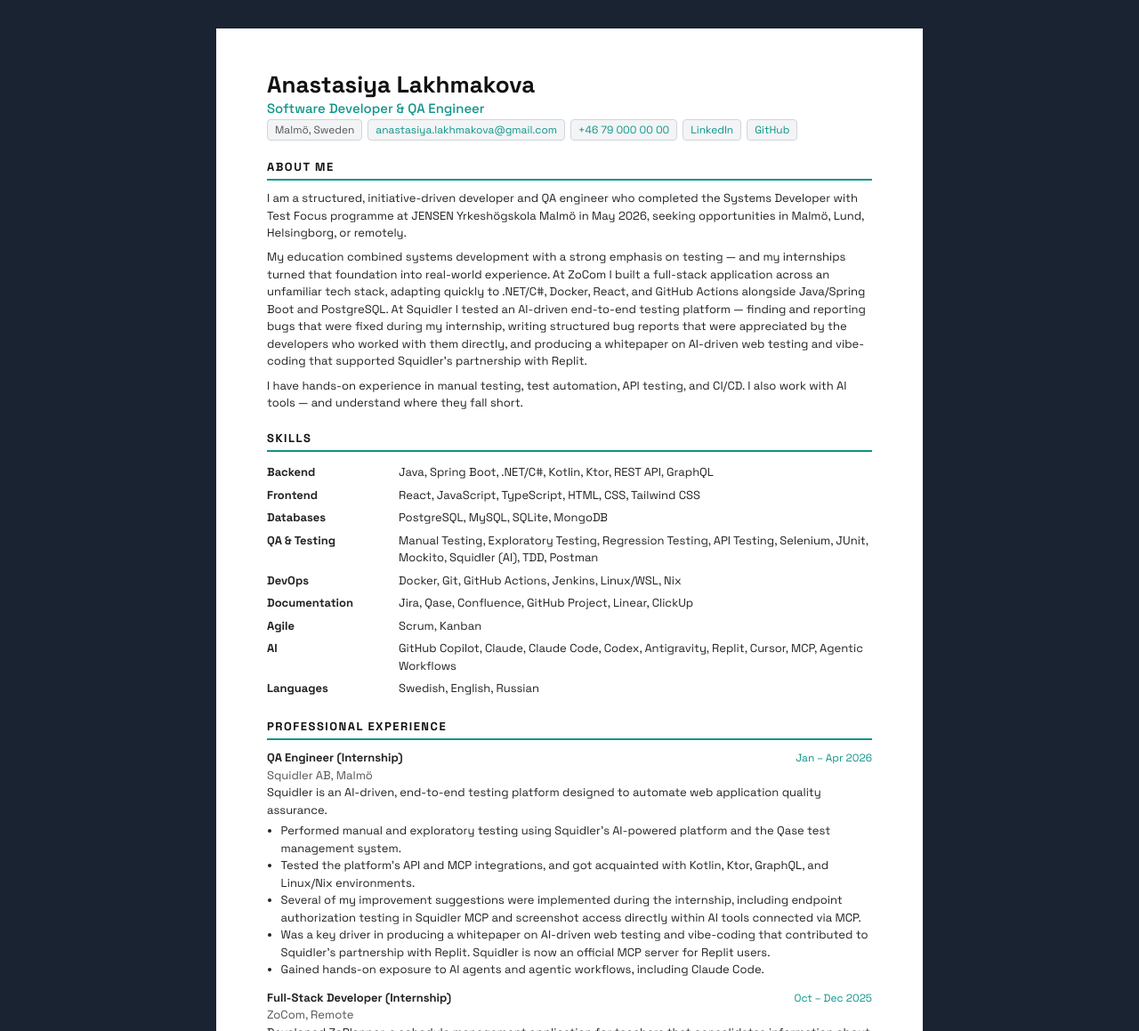
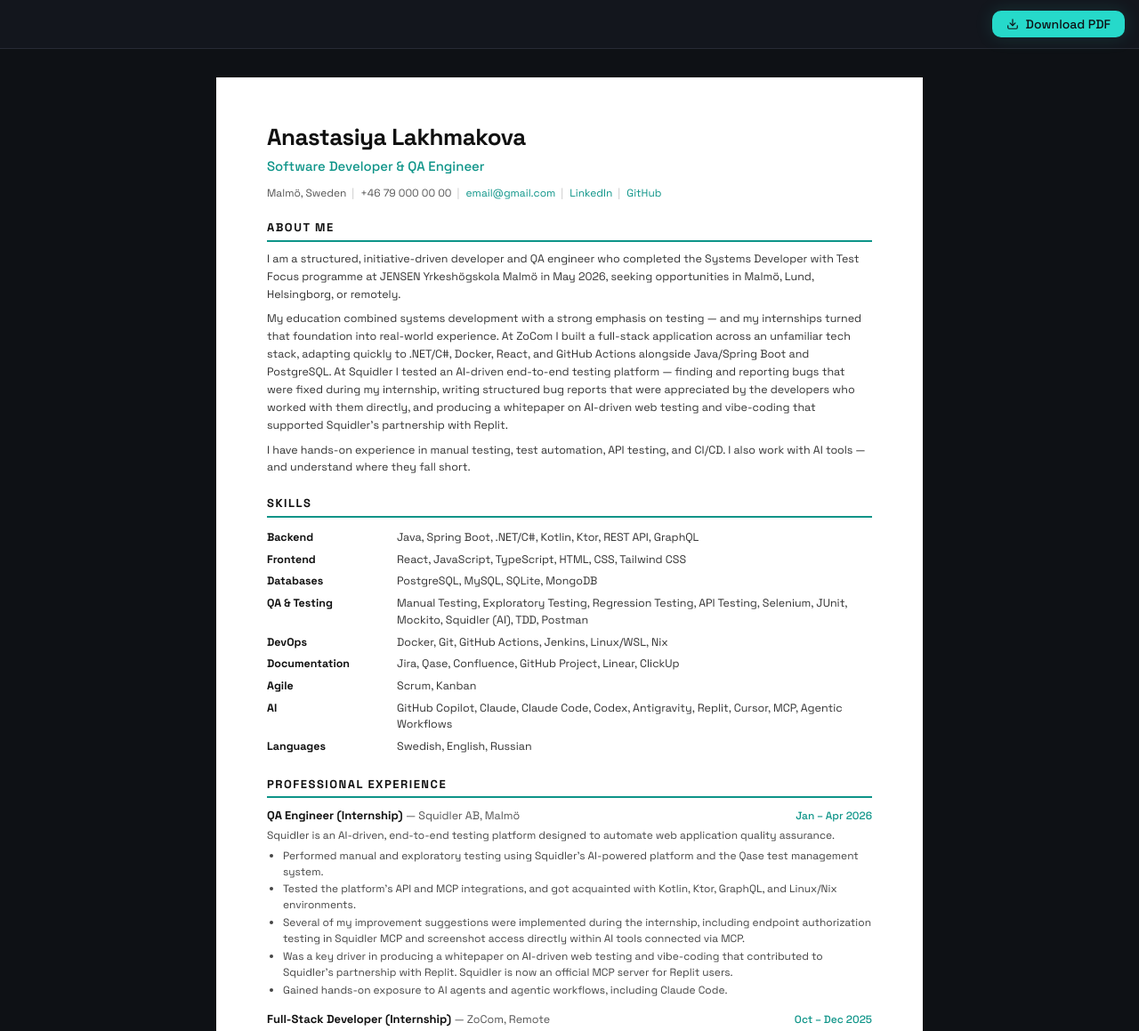
Before and after one commit to alakhmakova/cv-page, a plain HTML site: page index.html in a window 1280 px wide. Shown: the top 1159 px of the page at 89% size. Drawn offline with Linux system fonts and the light colour scheme.

Commit message:
Add Download PDF button

```diff
--- a/index.html
+++ b/index.html
@@ -5,16 +5,25 @@
     <meta name="viewport" content="width=device-width, initial-scale=1.0" />
     <title>Anastasiya Lakhmakova</title>
     <link rel="stylesheet" href="style.css" />
+    <script type="module" src="js/main.js"></script>
   </head>
   <body>
+    <nav class="toolbar" aria-label="CV actions">
+      <button type="button" data-action="print">
+        <!-- Download icon (inline SVG). aria-hidden: screen readers skip it,
+             the button text already says what it does. -->
+        <svg width="14" height="14" viewBox="0 0 24 24" fill="none" stroke="currentColor" stroke-width="2" stroke-linecap="round" stroke-linejoin="round" aria-hidden="true"><path d="M21 15v4a2 2 0 0 1-2 2H5a2 2 0 0 1-2-2v-4" /><polyline points="7 10 12 15 17 10" /><line x1="12" y1="15" x2="12" y2="3" /></svg>
+        Download PDF
+      </button>
+    </nav>
     <main id="cv">
       <header>
         <h1 data-editable>Anastasiya Lakhmakova</h1>
         <p class="job-title" data-editable>Software Developer &amp; QA Engineer</p>
         <ul class="contacts">
           <li data-editable>Malmö, Sweden</li>
-          <li><a href="mailto:email@gmail.com" data-editable>anastasiya.lakhmakova@gmail.com</a></li>
           <li><a href="tel:+46790000000" data-editable>+46 79 000 00 00</a></li>
+          <li><a href="mailto:email@gmail.com" data-editable>email@gmail.com</a></li>
           <!-- Web links open in a new tab (target="_blank"); rel="noopener noreferrer"
                stops the new page from accessing this page. mailto: and tel: open an app. -->
           <li><a href="https://linkedin.com/in/anastasiya-lakhmakova" target="_blank" rel="noopener noreferrer" data-editable>LinkedIn</a></li>
@@ -75,10 +84,12 @@
         <h2 data-editable>Professional Experience</h2>
         <article data-block>
           <div class="entry-header">
+            <div>
               <h3 data-editable>QA Engineer (Internship)</h3>
+              <span class="entry-place" data-editable>Squidler AB, Malmö</span>
+            </div>
             <p class="dates" data-editable>Jan – Apr 2026</p>
           </div>
-          <p class="entry-place" data-editable>Squidler AB, Malmö</p>
           <p class="entry-description" data-editable>Squidler is an AI-driven, end-to-end testing platform designed to automate web application quality assurance.</p>
           <ul data-editable>
             <li>Performed manual and exploratory testing using Squidler's AI-powered platform and the Qase test management system.</li>
@@ -90,10 +101,12 @@
         </article>
         <article data-block>
           <div class="entry-header">
+            <div>
               <h3 data-editable>Full-Stack Developer (Internship)</h3>
+              <span class="entry-place" data-editable>ZoCom, Remote</span>
+            </div>
             <p class="dates" data-editable>Oct – Dec 2025</p>
           </div>
-          <p class="entry-place" data-editable>ZoCom, Remote</p>
           <p class="entry-description" data-editable>Developed ZoPlanner, a schedule management application for teachers that consolidates information about schedules, assignments, and availability into a dynamic and user-friendly interface.</p>
           <ul data-editable>
             <li>Worked in an agile team and contributed across the full stack: a Spring Boot API layer for database access, a .NET/C# service handling business logic, and a React frontend, all communicating over a Docker network with PostgreSQL.</li>
@@ -104,10 +117,12 @@
         </article>
         <article data-block>
           <div class="entry-header">
+            <div>
               <h3 data-editable>Software Tester</h3>
+              <span class="entry-place" data-editable>Quality Lab</span>
+            </div>
             <p class="dates" data-editable>Jul 2022 – Oct 2023</p>
           </div>
-          <p class="entry-place" data-editable>Quality Lab</p>
           <p class="entry-description" data-editable></p>
           <ul data-editable>
             <li>Conducted manual functional, regression, and exploratory testing across web and mobile platforms.</li>
@@ -118,10 +133,12 @@
         </article>
         <article data-block>
           <div class="entry-header">
+            <div>
               <h3 data-editable>Administrator</h3>
+              <span class="entry-place" data-editable>Ariel Pole Studio AB, Malmö</span>
+            </div>
             <p class="dates" data-editable>Oct 2023 – Mar 2025</p>
           </div>
-          <p class="entry-place" data-editable>Ariel Pole Studio AB, Malmö</p>
           <p class="entry-description" data-editable></p>
           <ul data-editable>
             <li>Managed booking systems and maintained the website.</li>
@@ -135,10 +152,12 @@
         <h2 data-editable>Projects</h2>
         <article data-block>
           <div class="entry-header">
+            <div>
               <h3 data-editable>Spira – Full-Stack Goal-Planning Platform</h3>
+            </div>
             <p class="dates" data-editable>2025 – Present</p>
           </div>
-          <p class="entry-place"><a href="https://github.com/alakhmakova/spira-mindscape" target="_blank" rel="noopener noreferrer" data-editable>github.com/alakhmakova/spira-mindscape</a></p>
+          <p class="entry-link"><a href="https://github.com/alakhmakova/spira-mindscape" target="_blank" rel="noopener noreferrer" data-editable>github.com/alakhmakova/spira-mindscape</a></p>
           <p class="entry-description" data-editable>A web and Android app that helps users plan and reach their goals with AI, based on the GROW coaching model. Personal side project.</p>
           <ul data-editable>
             <li>Defined a clear MVP scope and deployed the product entirely on my own: Spring Boot 3/Java backend built with Maven, PostgreSQL database (Spring Data JPA, Flyway migrations), and React 19/TypeScript frontend.</li>
@@ -154,10 +173,12 @@
         <h2 data-editable>Education</h2>
         <article data-block>
           <div class="entry-header">
+            <div>
               <h3 data-editable>Systems Developer with Test Focus</h3>
+              <span class="entry-place" data-editable>JENSEN Yrkeshögskola, Malmö</span>
+            </div>
             <p class="dates" data-editable>Aug 2024 – May 2026</p>
           </div>
-          <p class="entry-place" data-editable>JENSEN Yrkeshögskola, Malmö</p>
           <p class="entry-description" data-editable></p>
           <ul data-editable>
             <li>Core understanding of OOP concepts; design, development, and testing of Java-based applications</li>
--- a/style.css
+++ b/style.css
@@ -2,14 +2,15 @@
    CV page styles
    1. Variables
    2. Base
-   3. CV sheet
-   4. Header
-   5. Sections
-   6. Entries (experience, projects, education)
-   7. Skills
-   8. Hidden elements
-   9. Responsive (mobile)
-   10. Print
+   3. Toolbar
+   4. CV sheet
+   5. Header
+   6. Sections
+   7. Entries (experience, projects, education)
+   8. Skills
+   9. Hidden elements
+   10. Responsive (mobile)
+   11. Print
    ========================================================= */
 
 @import url("https://fonts.googleapis.com/css2?family=Space+Grotesk:wght@400;500;700&display=swap");
@@ -23,10 +24,19 @@
 :root {
   --accent: #0d9488;
   --text: #222222;
+  --text-heading: #111111;
+  --text-body: #333333;
+  --text-soft: #444444;
   --text-muted: #555555;
-  --page-bg: #1a2332;
+  --page-bg: #0e1115;
   --sheet-bg: #ffffff;
-  --border: #d1d5db;
+  --border: #cccccc;
+
+  /* Toolbar (screen only) */
+  --toolbar-bg: rgba(21, 24, 30, 0.9);
+  --toolbar-border: #272b35;
+  --button-bg: #26d9ca;
+  --button-text: #0e1115;
 
   --font-family: "Space Grotesk", "Segoe UI", Arial, sans-serif;
   --font-size: 13px;
@@ -65,7 +75,49 @@ a:focus-visible {
   text-decoration: underline;
 }
 
-/* ---------- 3. CV sheet ---------- */
+/* ---------- 3. Toolbar ----------
+   A bar across the whole window. position: sticky keeps it at the
+   top of the window while the page scrolls; z-index keeps it above
+   the CV sheet. backdrop-filter blurs the page behind the
+   semi-transparent background. */
+.toolbar {
+  position: sticky;
+  top: 0;
+  z-index: 10;
+  display: flex;
+  justify-content: flex-end;
+  padding: 12px 16px;
+  border-bottom: 1px solid var(--toolbar-border);
+  background: var(--toolbar-bg);
+  backdrop-filter: blur(12px);
+}
+
+/* inline-flex puts the icon and the text in one row;
+   align-items: center centers them vertically; gap is the space
+   between them. The box-shadow is a soft glow around the button. */
+.toolbar button {
+  display: inline-flex;
+  align-items: center;
+  gap: 8px;
+  padding: 6px 16px;
+  border: none;
+  border-radius: 10px;
+  background: var(--button-bg);
+  color: var(--button-text);
+  font-family: inherit;
+  font-size: 14px;
+  font-weight: 500;
+  box-shadow: 0 0 20px rgba(38, 217, 202, 0.15);
+  cursor: pointer;
+}
+
+/* Hover and keyboard focus: the button becomes slightly transparent. */
+.toolbar button:hover,
+.toolbar button:focus-visible {
+  opacity: 0.9;
+}
+
+/* ---------- 4. CV sheet ---------- */
 #cv {
   max-width: var(--sheet-width);
   margin: 32px auto;
@@ -75,10 +127,21 @@ a:focus-visible {
   line-height: var(--line-height);
 }
 
+/* Removes the default browser margins. The selector has an id (#cv),
+   which is stronger than a class, so a rule that sets a margin on
+   one of these elements by class must also start with #cv
+   (for example #cv .job-title), otherwise this rule wins. */
 #cv p,
 #cv ul,
 #cv dl {
   margin: 0;
+}
+
+/* About Me paragraphs: 12.5px (0.96 x 13px), a bit more line spacing. */
+#cv section > p {
+  font-size: 0.96em;
+  line-height: 1.6;
+  color: var(--text-body);
 }
 
 /* Space between paragraphs that follow each other (About Me). */
@@ -86,16 +149,16 @@ a:focus-visible {
   margin-top: 0.6em;
 }
 
-/* ---------- 4. Header ---------- */
+/* ---------- 5. Header ---------- */
 #cv h1 {
   margin: 0;
   font-size: 2em;
   font-weight: 700;
-  line-height: 1.2;
-  color: #111111;
+  letter-spacing: -0.5px;
+  color: var(--text-heading);
 }
 
-.job-title {
+#cv .job-title {
   margin-top: 2px;
   font-size: 1.15em;
   font-weight: 500;
@@ -105,11 +168,14 @@ a:focus-visible {
 /* Flexbox puts the contact items in one row (by default ul shows
    them one under another). flex-wrap: wrap moves items that do not
    fit to the next line instead of squeezing them.
-   gap: 6px between pills, both between lines and inside a line. */
-.contacts {
+   gap: 4px between lines, 16px between items in a line.
+   overflow: hidden cuts off anything outside the list box
+   (used to hide separators at the start of a line, see below). */
+#cv .contacts {
   display: flex;
   flex-wrap: wrap;
-  gap: 6px;
+  gap: 4px 16px;
+  overflow: hidden;
   margin-top: 10px;
   padding: 0;
   list-style: none;
@@ -117,15 +183,34 @@ a:focus-visible {
   color: var(--text-muted);
 }
 
-/* Each contact is a pill: a small box with slightly rounded corners. */
+/* A "|" separator in the gap to the left of every contact.
+   ::before adds it inside the li, before its content; it is added by
+   CSS, so it is not part of the HTML text.
+   position: absolute with left: -10px moves it 10px to the left of
+   the li, into the 16px gap (position: relative on the li makes the
+   li the starting point for left). A contact that starts a line
+   stands at the left edge of the list, so its separator falls outside
+   the list box and overflow: hidden cuts it off. This way no line
+   starts with a separator, including the first one. */
 .contacts li {
-  padding: 2px 8px;
-  border: 1px solid var(--border);
-  border-radius: 4px;
-  background: #f3f4f6;
+  position: relative;
 }
 
-/* ---------- 5. Sections ---------- */
+.contacts li::before {
+  content: "|";
+  position: absolute;
+  left: -10px;
+  color: var(--border);
+}
+
+/* The phone number has the same gray color as the city, like the
+   original design; only web and email links use the accent color.
+   a[href^="tel:"] selects a link whose href starts with "tel:". */
+.contacts a[href^="tel:"] {
+  color: inherit;
+}
+
+/* ---------- 6. Sections ---------- */
 #cv section {
   margin-top: var(--section-gap);
 }
@@ -138,30 +223,36 @@ a:focus-visible {
   font-weight: 700;
   letter-spacing: 1.5px;
   text-transform: uppercase;
-  color: #111111;
+  color: var(--text-heading);
 }
 
-/* ---------- 6. Entries (experience, projects, education) ---------- */
+/* ---------- 7. Entries (experience, projects, education) ---------- */
 #cv article + article {
-  margin-top: 12px;
+  margin-top: 14px;
 }
 
-/* Flexbox puts the title and the dates in one row.
-   justify-content: space-between pushes the title to the left edge
-   and the dates to the right edge.
+/* Flexbox puts two items in one row: the left div (title and place)
+   and the dates. justify-content: space-between pushes the first one
+   to the left edge and the dates to the right edge.
    align-items: baseline aligns their text on one line, even though
-   the title and the dates have different font sizes. */
+   they have different font sizes. */
 .entry-header {
   display: flex;
   justify-content: space-between;
   align-items: baseline;
-  gap: 16px;
+  gap: 12px;
+  margin-bottom: 3px;
 }
 
+/* display: inline keeps the title and the place on the same line
+   (a heading is a block by default and would take a whole line).
+   The text moves to the next line only when it does not fit. */
 #cv h3 {
+  display: inline;
   margin: 0;
   font-size: 1em;
   font-weight: 700;
+  color: var(--text-heading);
 }
 
 /* flex-shrink: 0 keeps the dates from being squeezed when the title
@@ -169,42 +260,72 @@ a:focus-visible {
 .dates {
   flex-shrink: 0;
   font-size: 0.92em;
+  font-weight: 500;
   color: var(--accent);
   white-space: nowrap;
 }
 
+/* Company and city after the title. The dash is added by CSS,
+   so the editable text holds only the place itself. */
 .entry-place {
+  font-size: 0.96em;
   color: var(--text-muted);
 }
 
-.entry-description {
-  margin-top: 4px;
+.entry-place::before {
+  content: " — ";
+}
+
+/* Project link: its own line under the title. */
+#cv .entry-link {
+  font-size: 0.96em;
+}
+
+/* Description and bullet points: 12px (0.92 x 13px). */
+#cv .entry-description {
+  margin-top: 2px;
+  font-size: 0.92em;
+  line-height: 1.55;
+  color: var(--text-soft);
 }
 
 #cv article ul {
   margin-top: 4px;
-  padding-left: 1.2em;
+  padding-left: 18px;
+  font-size: 0.92em;
+  color: var(--text-soft);
 }
 
-/* ---------- 7. Skills ---------- */
-/* Grid: each category row has two columns, 140px for the category (dt)
-   and the rest of the width (1fr) for the skills (dd). */
+#cv article li + li {
+  margin-top: 2px;
+}
+
+/* ---------- 8. Skills ---------- */
+#cv dl {
+  font-size: 0.96em;
+}
+
+/* Grid: each category row has two columns, 130px for the category (dt)
+   and the rest of the width (1fr) for the skills (dd);
+   gap: 16px between the columns. */
 #cv dl > div {
   display: grid;
-  grid-template-columns: 140px 1fr;
-  gap: 8px;
+  grid-template-columns: 130px 1fr;
+  gap: 16px;
   padding: 3px 0;
 }
 
 #cv dt {
-  font-weight: 700;
+  font-weight: 600;
+  color: var(--text-heading);
 }
 
 #cv dd {
   margin: 0;
+  color: var(--text-body);
 }
 
-/* ---------- 8. Hidden elements ----------
+/* ---------- 9. Hidden elements ----------
    A section with the class is-hidden is not shown. */
 .is-hidden {
   display: none;
@@ -221,7 +342,7 @@ body:not(.is-editing) .entry-description:empty {
   display: none;
 }
 
-/* ---------- 9. Responsive (mobile) ---------- */
+/* ---------- 10. Responsive (mobile) ---------- */
 @media (max-width: 600px) {
   body {
     background: var(--sheet-bg);
@@ -247,7 +368,7 @@ body:not(.is-editing) .entry-description:empty {
   }
 }
 
-/* ---------- 10. Print ----------
+/* ---------- 11. Print ----------
    A4 page with 15mm margins. To get a PDF: Ctrl+P, "Save as PDF",
    headers and footers turned off. */
 @page {
@@ -255,6 +376,8 @@ body:not(.is-editing) .entry-description:empty {
   margin: 15mm;
 }
 
+/* Rules inside @media print apply only when printing;
+   they have no effect on the screen. */
 @media print {
   body {
     background: none;
@@ -262,24 +385,33 @@ body:not(.is-editing) .entry-description:empty {
 
   /* !important: these elements are never printed,
      regardless of any other rule that shows them. */
+  .toolbar,
   .editor-only,
   .is-hidden,
   .entry-description:empty {
     display: none !important;
   }
 
+  /* The page margins come from @page, so the sheet's own padding
+     is removed; otherwise the margins would be doubled. */
   #cv {
     max-width: none;
     margin: 0;
     padding: 0;
   }
 
-  #cv article,
+  /* break-inside: avoid keeps one bullet point (li) or one skills row
+     on a single page instead of cutting it between two pages. */
+  #cv li,
   #cv dl > div {
     break-inside: avoid;
   }
 
-  #cv h2 {
+  /* break-after: avoid keeps a heading on the same page as the content
+     right after it, so it is not left alone at the page bottom. */
+  #cv h2,
+  .entry-header,
+  .entry-description {
     break-after: avoid;
   }
 
```
Also changed, not shown: js/main.js (added, +7 -0 lines). Lines whose indentation alone changed are shown as unchanged.
